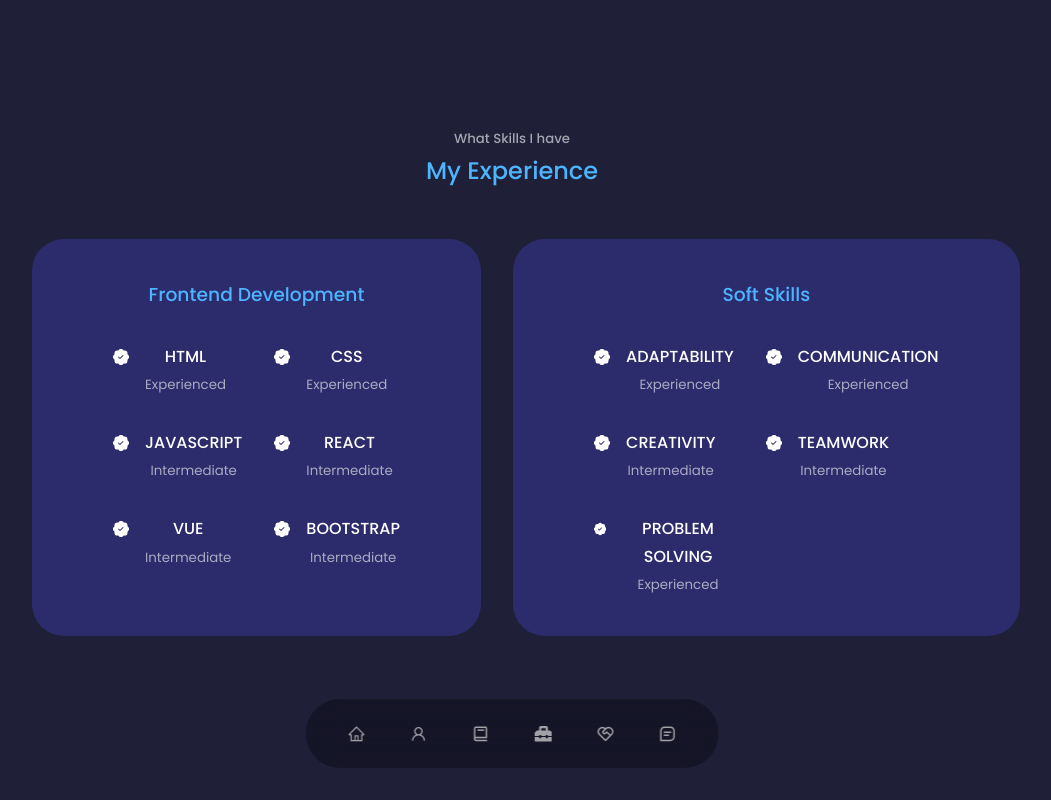
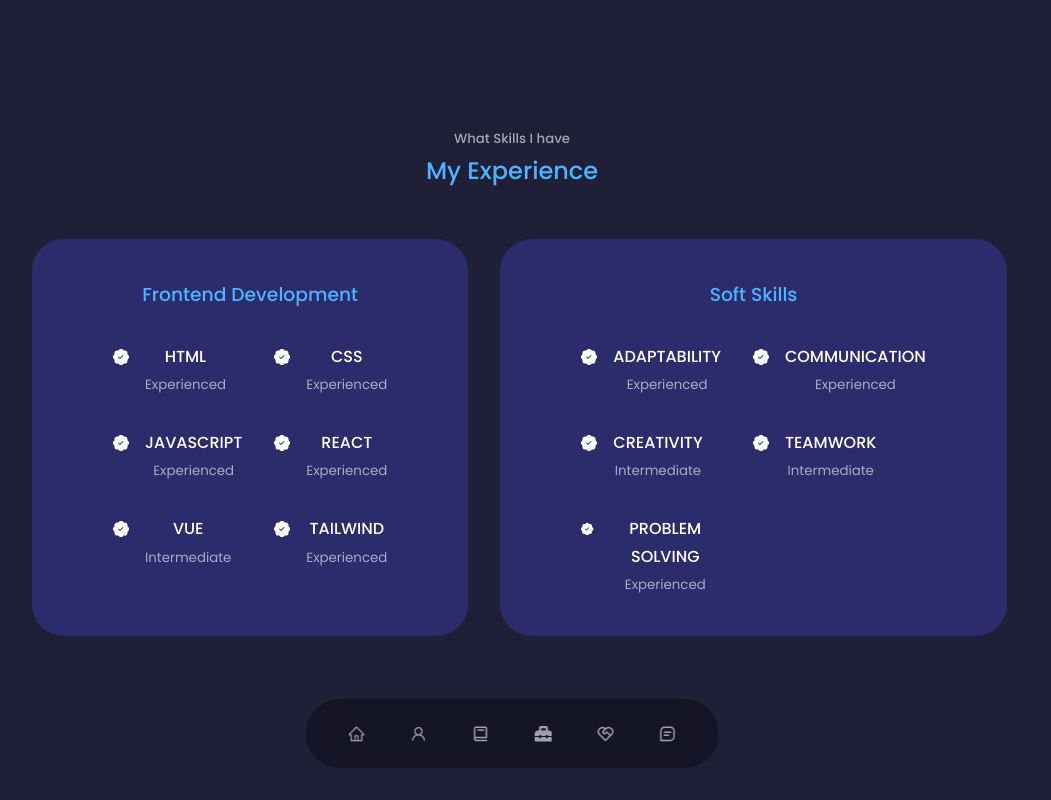
Before and after one commit to nicojoy-gif/Portfolio, a React (Create React App) app: page /experience in a window 1280 px wide. Shown: the whole page, without its empty margins (128-1179 px from the left). Built offline with nearby package versions, Linux system fonts and the light colour scheme.

Commit message:
Changed my experience

```diff
--- a/src/component/experience/Experience.js
+++ b/src/component/experience/Experience.js
@@ -28,14 +28,14 @@ function Experience() {
               <BsPatchCheckFill className="front-icon" />
               <div className="frontend-list">
                 <h4>JAVASCRIPT</h4>
-                <small className='text-light'>Intermediate</small>
+                <small className='text-light'>Experienced</small>
               </div>
             </article>
             <article className="frontend-lists">
               <BsPatchCheckFill className="front-icon" />
               <div className="frontend-list">
                 <h4>REACT</h4>
-                <small className='text-light'>Intermediate</small>
+                <small className='text-light'>Experienced</small>
               </div>
             </article>
             <article className="frontend-lists">
@@ -48,8 +48,8 @@ function Experience() {
             <article className="frontend-lists">
               <BsPatchCheckFill className="front-icon" />
               <div className="frontend-list">
-                <h4>BOOTSTRAP</h4>
-                <small className='text-light'>Intermediate</small>
+                <h4>TAILWIND</h4>
+                <small className='text-light'>Experienced</small>
               </div>
             </article>
           </div>
```
